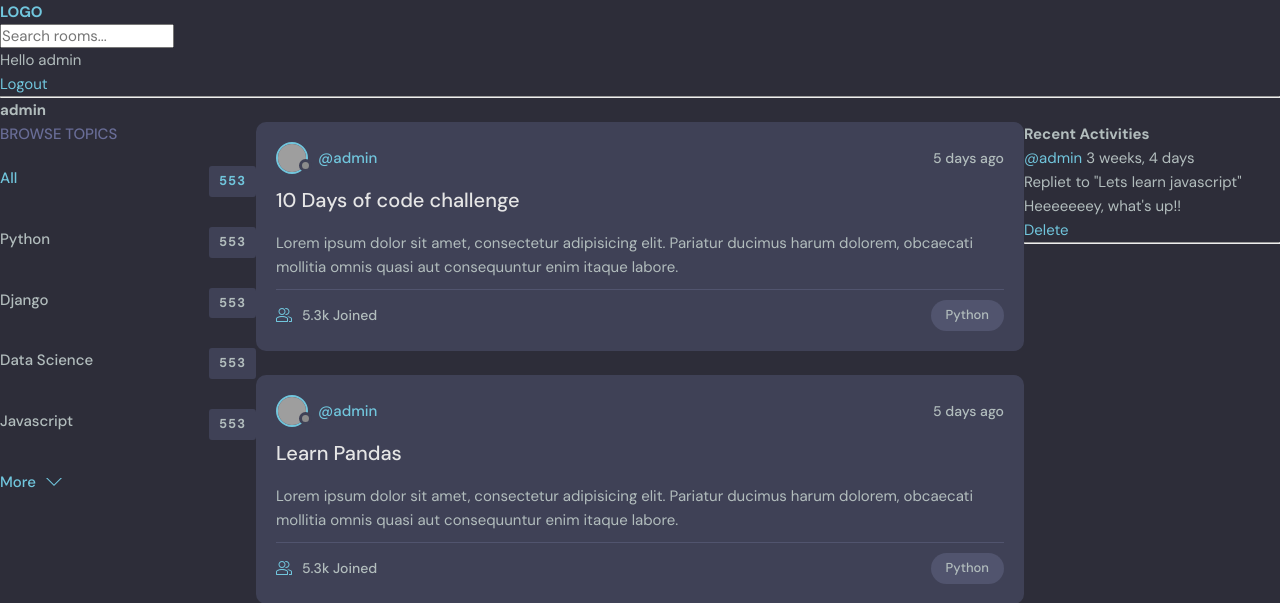
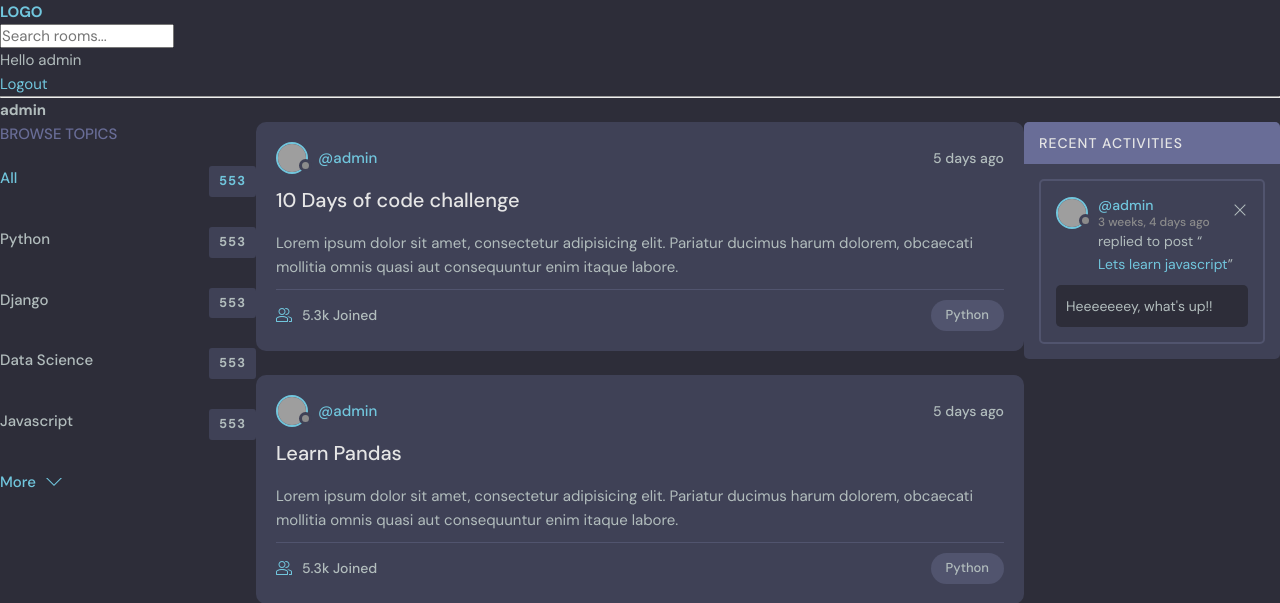
Before and after one commit to pere49/studybud_django_tutorial, a Django app: page /profile/1 in a window 1280 px wide. Shown: the part 76-679 px from the top of the page. Run offline with Django 5.2, Linux system fonts and the light colour scheme; a user stored in the database is signed in; data comes from the database, SQL or seed files in the repository; grey boxes are pictures that could not be loaded.

Commit message:
added theme to activity component, renamed old activity component

```diff
--- a/base/templates/base/activity_component.html
+++ b/base/templates/base/activity_component.html
@@ -1,11 +1,40 @@
-<h3>Recent Activities</h3>
-{% for message in room_messages %}
-<p><small><a href="{% url 'user-profile' message.user.id %}">@{{message.user}}</a> {{message.created|timesince}}</small></p>
-<p><small>Repliet to "{{message.room}}"</small></p>
+<div class="activities">
+    <div class="activities__header">
+      <h2>Recent Activities</h2>
+    </div>
 
-<p>{{message}}</p>
-{% if request.user == message.user %}
-    <a href="{% url 'delete-message' message.id %}">Delete</a>
-{% endif %}
-<hr>
-{% endfor %}
+    {% for message in room_messages %}
+    <div class="activities__box">
+      <div class="activities__boxHeader roomListRoom__header">
+        <a href="{% url 'user-profile' message.user.id %}" class="roomListRoom__author">
+          <div class="avatar avatar--small">
+            <img src="https://randomuser.me/api/portraits/women/11.jpg" />
+          </div>
+          <p>
+            @{{message.user}}
+            <span>{{message.created|timesince}} ago</span>
+          </p>
+        </a>
+        {% if request.user == message.user %}
+        <div class="roomListRoom__actions">
+          <a href="{% url 'delete-message' message.id %}">
+            <svg version="1.1" xmlns="http://www.w3.org/2000/svg" width="32" height="32" viewBox="0 0 32 32">
+              <title>remove</title>
+              <path
+                d="M27.314 6.019l-1.333-1.333-9.98 9.981-9.981-9.981-1.333 1.333 9.981 9.981-9.981 9.98 1.333 1.333 9.981-9.98 9.98 9.98 1.333-1.333-9.98-9.98 9.98-9.981z"
+              ></path>
+            </svg>
+          </a>
+        </div>
+        {% endif %}
+      </div>
+      <div class="activities__boxContent">
+        <p>replied to post “<a href="{% url 'room' message.room.id %}">{{message.room.name}}</a>”</p>
+        <div class="activities__boxRoomContent">
+          {{message.body}}
+        </div>
+      </div>
+    </div>
+    {% endfor %}
+
+</div>
```
Also changed, not shown: base/templates/base/activity_component copy.html (added, +11 -0 lines).
